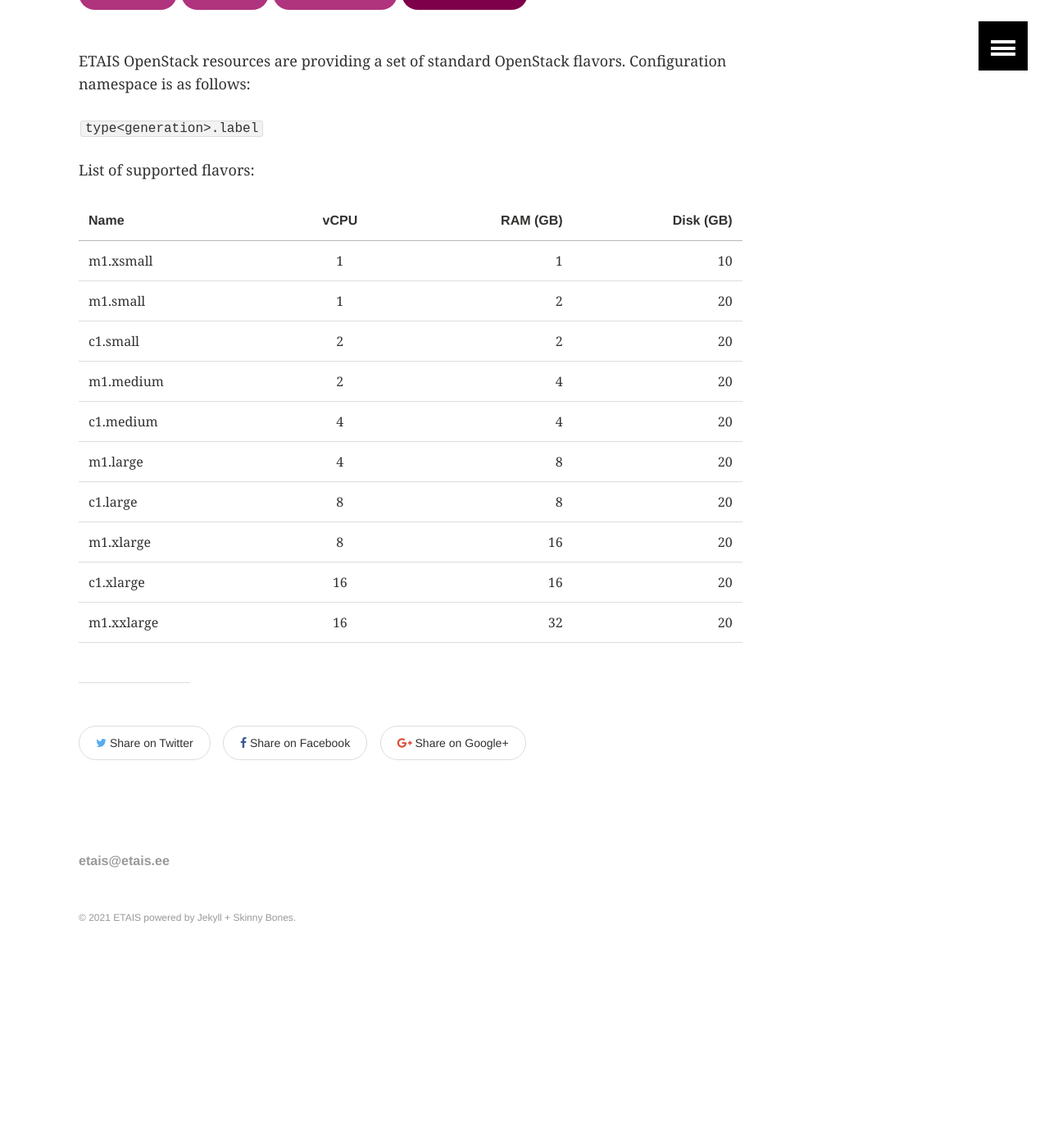
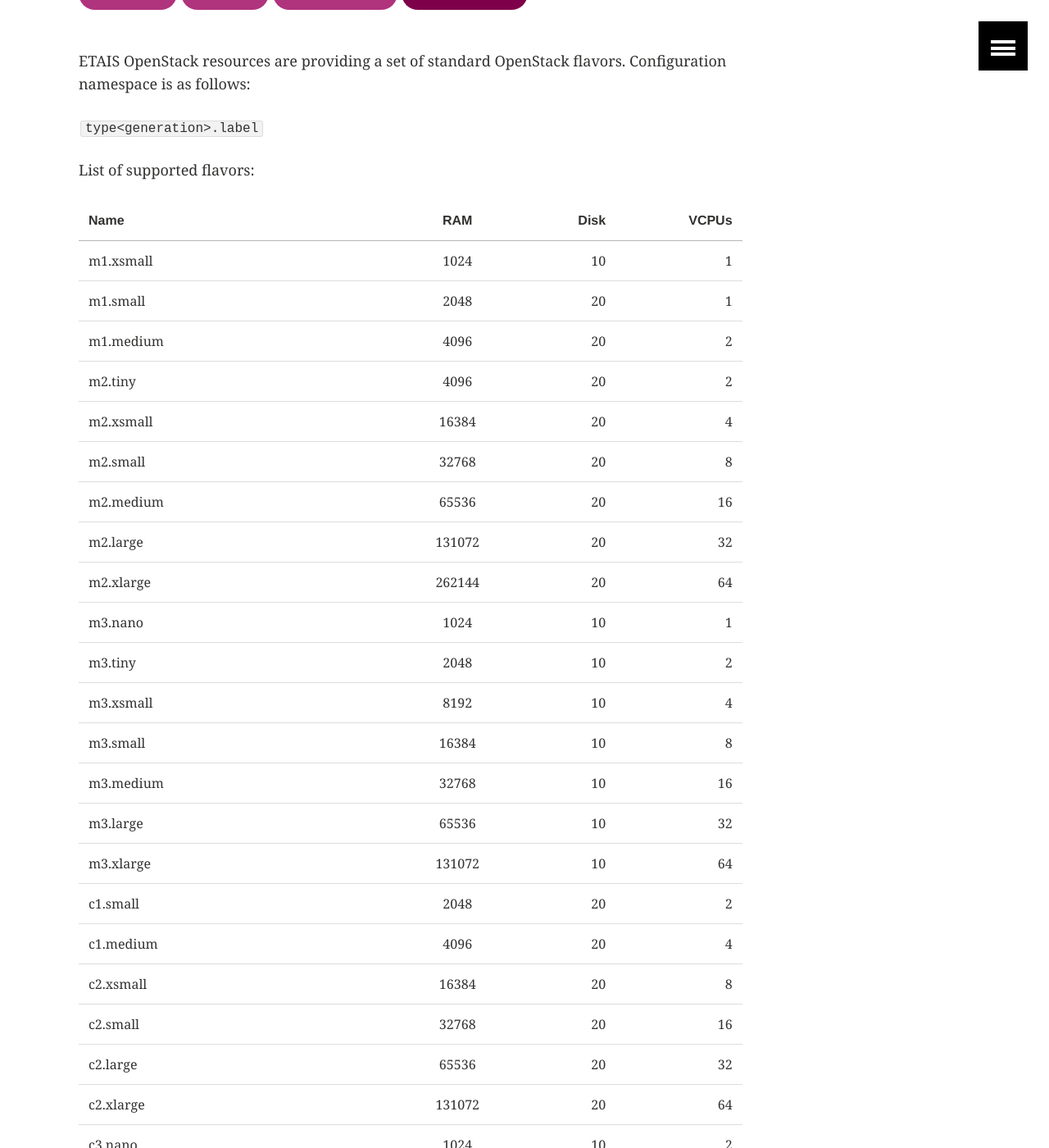
Before and after one commit to etais-ee/etais-web, a Jekyll site: the page built from using/openstack_flavors.md, in a window 1280 px wide and 1400 px high, scrolled down 262 px. Shown: the whole window at 82% size. Built offline with Jekyll 4.4.1, drawn with Linux system fonts in a browser that asks for light colours; before the commit the page ends 1467 px from its top, so only the background shows below that; some of the changed text lies outside the part shown.

Commit message:
Flavor table updated

```diff
--- a/using/openstack_flavors.md
+++ b/using/openstack_flavors.md
@@ -17,15 +17,37 @@ is as follows:
 
 List of supported flavors:
 
-| Name     | vCPU   |    RAM (GB)       | Disk (GB)  |
+| Name                |    RAM | Disk | VCPUs |
 | -------- |:-----:| -----:| -----:|
-|	m1.xsmall| 1 |	1 |	10 |
-|	m1.small | 1 | 2 |	20 |
-|	c1.small | 2 |	2  |20 |
-|	m1.medium| 2 | 4  | 20 |
-|	c1.medium| 4 | 4  |	20 |
-|	m1.large | 4 | 8  |	20 |
-|	c1.large | 8 | 8  |	20 |
-|	m1.xlarge| 8 | 16 | 20  |
-|	c1.xlarge| 16| 16 | 20  |
-|	m1.xxlarge| 16 | 32 | 20 |
+| m1.xsmall           |   1024 |   10 |     1 |
+| m1.small            |   2048 |   20 |     1 |
+| m1.medium           |   4096 |   20 |     2 |
+| m2.tiny             |   4096 |   20 |     2 |
+| m2.xsmall           |  16384 |   20 |     4 |
+| m2.small            |  32768 |   20 |     8 |
+| m2.medium           |  65536 |   20 |    16 |
+| m2.large            | 131072 |   20 |    32 |
+| m2.xlarge           | 262144 |   20 |    64 |
+| m3.nano             |   1024 |   10 |     1 |
+| m3.tiny             |   2048 |   10 |     2 |
+| m3.xsmall           |   8192 |   10 |     4 |
+| m3.small            |  16384 |   10 |     8 |
+| m3.medium           |  32768 |   10 |    16 |
+| m3.large            |  65536 |   10 |    32 |
+| m3.xlarge           | 131072 |   10 |    64 |
+| c1.small            |   2048 |   20 |     2 |
+| c1.medium           |   4096 |   20 |     4 |
+| c2.xsmall           |  16384 |   20 |     8 |
+| c2.small            |  32768 |   20 |    16 |
+| c2.large            |  65536 |   20 |    32 |
+| c2.xlarge           | 131072 |   20 |    64 |
+| c3.nano             |   1024 |   10 |     2 |
+| c3.tiny             |   2048 |   10 |     4 |
+| c3.xsmall           |   8192 |   10 |     8 |
+| c3.small            |  16384 |   10 |    16 |
+| c3.medium           |  32768 |   10 |    32 |
+| c3.large            |  65536 |   10 |    64 |
+| c3.xlarge           | 131072 |   10 |   128 |
+| GPU.P100.m3.medium  |  32768 |   40 |    16 |
+| r1.32xlarge         | 262144 |   20 |    32 |
+| GPU.2xP100.m3.large |  65536 |   40 |    32 |
```
